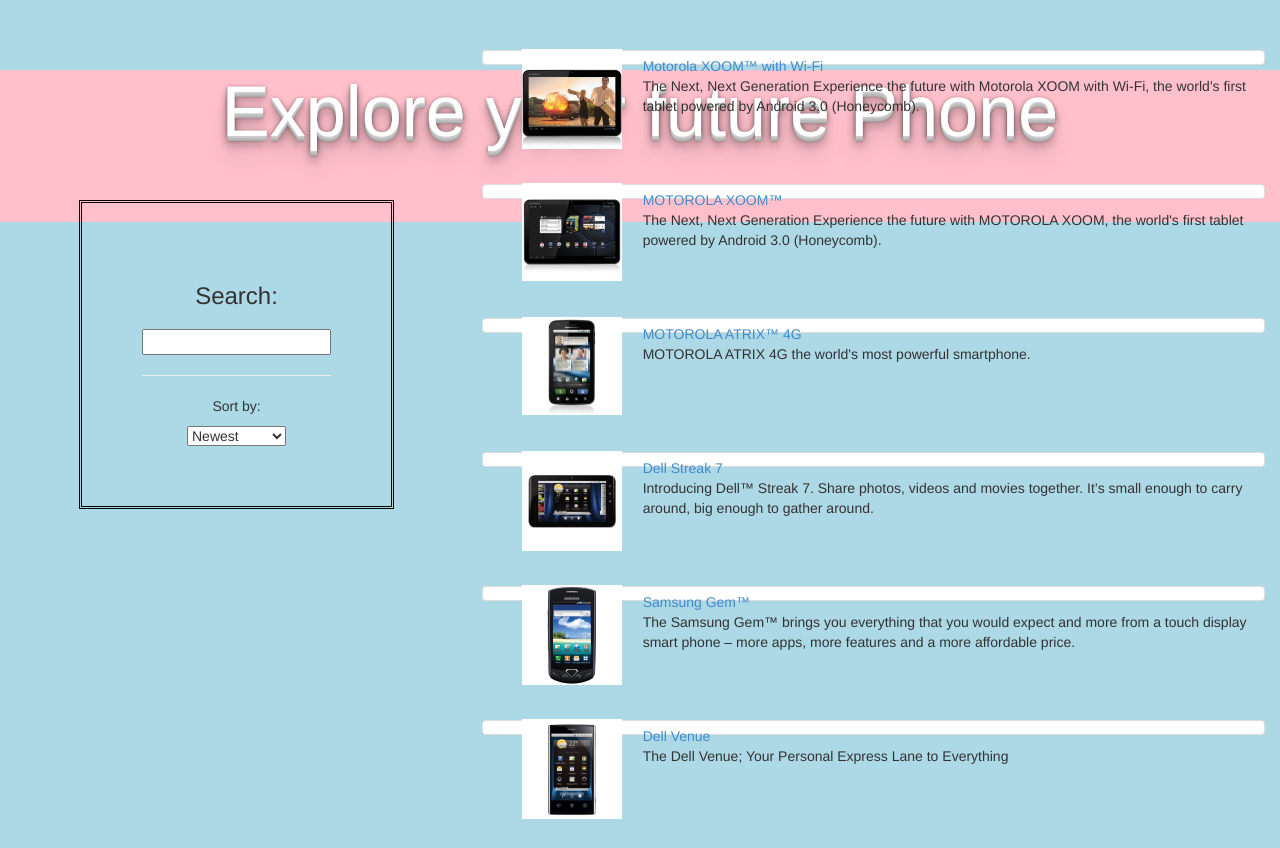
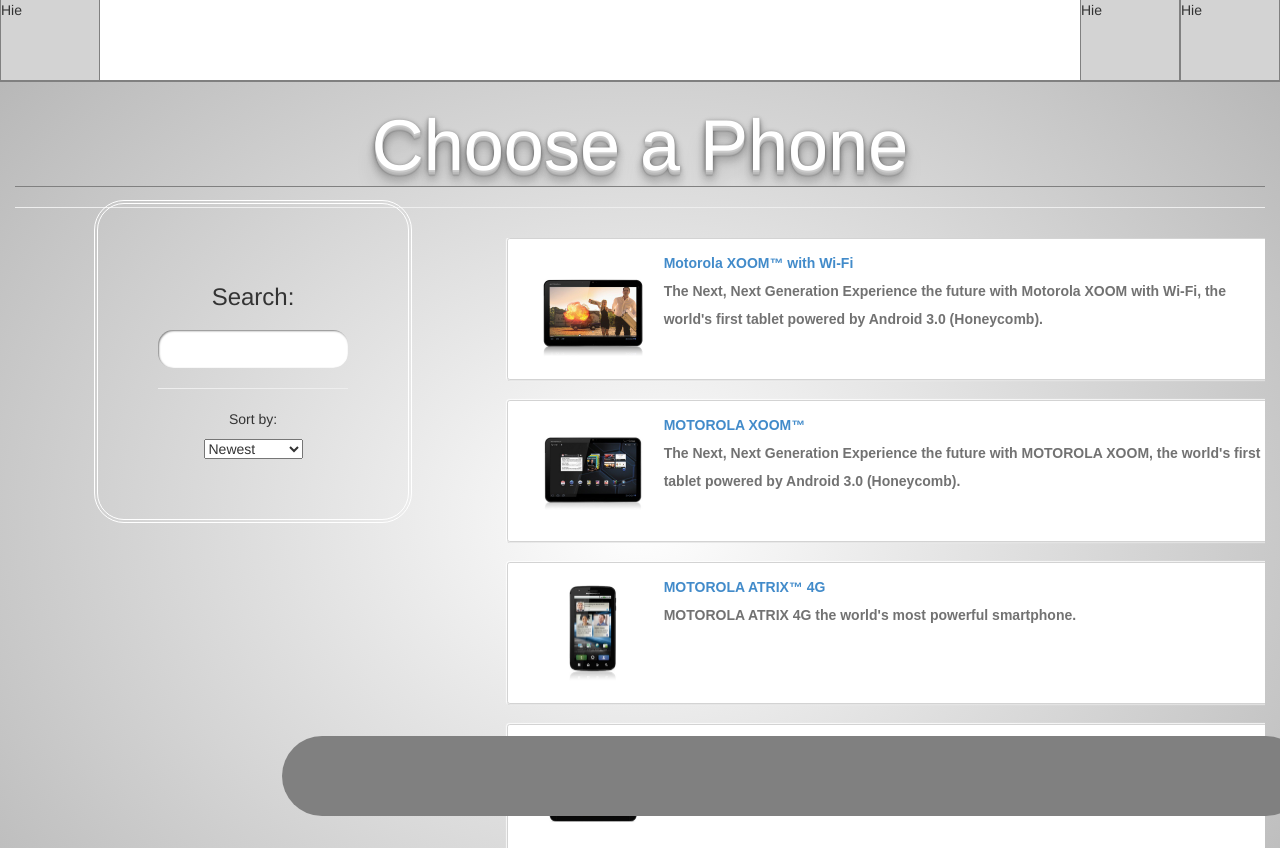
Before and after one commit to mondo989/Modified-angular-tutorial, a website: page app/index.html in a window 1280 px wide. Shown: the top 848 px of the page. Drawn offline with Linux system fonts and the light colour scheme; files whose address does not match are found by name.

Commit message:
Styled changes to Angular

```diff
--- a/app/css/app.css
+++ b/app/css/app.css
@@ -3,31 +3,25 @@
 
 
 body {
-  padding: 50px 0;
+  overflow-x: none;
   width: 100%;
-  background-color: lightblue;
-
+  background: rgb(255,255,255); /* Old browsers */
+    background: -moz-radial-gradient(center, ellipse cover,  rgba(255,255,255,1) 0%, rgba(178,178,178,1) 100%); /* FF3.6+ */
+    background: -webkit-gradient(radial, center center, 0px, center center, 100%, color-stop(0%,rgba(255,255,255,1)), color-stop(100%,rgba(178,178,178,1))); /* Chrome,Safari4+ */
+    background: -webkit-radial-gradient(center, ellipse cover,  rgba(255,255,255,1) 0%,rgba(178,178,178,1) 100%); /* Chrome10+,Safari5.1+ */
+    background: -o-radial-gradient(center, ellipse cover,  rgba(255,255,255,1) 0%,rgba(178,178,178,1) 100%); /* Opera 12+ */
+    background: -ms-radial-gradient(center, ellipse cover,  rgba(255,255,255,1) 0%,rgba(178,178,178,1) 100%); /* IE10+ */
+    background: radial-gradient(ellipse at center,  rgba(255,255,255,1) 0%,rgba(178,178,178,1) 100%); /* W3C */
+    filter: progid:DXImageTransform.Microsoft.gradient( startColorstr='#ffffff', endColorstr='#b2b2b2',GradientType=1 ); /* IE6-9 fallback on horizontal gradient */
 }
 
 h1 {
   text-align: center;
-  margin-bottom: 20px;
-  padding-bottom: 70px;
    border-bottom: 1px solid gray;
    font-variant: small-caps;
-
-background: pink;
-
-
    overflow: hidden;
-
-   -webkit-box-sizing: content-box;
-  -moz-box-sizing: content-box;
-  box-sizing: content-box;
-  cursor: pointer;
-  border: none;
   font: normal normal normal 72px/normal Helvetica, sans-serif;
-  color: rgba(255,255,255,1);
+  color: white;
 
   -o-text-overflow: clip;
   text-overflow: clip;
@@ -45,11 +39,33 @@
   margin: 20px 0;
 }
 
+.row {
+  width: 100%;
+}
+
+.top-header-row {
+  background: white;
+  width: 100%;
+  margin-bottom: 2px;
+  border-bottom: 2px solid gray;
+
+}
+
+.bottom-main-row {
+  position: fixed;
+  background: gray;
+  bottom: -2%;
+  right: -2%;
+  width: 80%;
+
+  height: 80px;
+  border-radius: 60px;
+
+
+}
+
 .holder {
-  position: fixed;
   margin: 0 auto;
-  left: 0;
-  right: 0;
 }
 
 .left-box-fixed {
@@ -61,20 +77,43 @@
   background: transparent;
   text-align: center;
   padding: 60px;
-   border: 3px double black;
+
+}
+
+.left-box-style{
+
+  border: 4.3px double white;
+
+  background-color: transparent;
+  border-radius: 30px;
+
 }
 
 .left-box {
 
-display: none;
+  display: none;
+  position: relative;
   top: 0;
   margin-left: 30px;
-  background: transparent;
+  margin-top: 30px;
+
   text-align: center;
-  padding: 70px;
-   border: 3px double black;
 }
 
+.nav-box {
+  width: 100px;
+  height: 80px;
+  background: lightgray;
+  border-left: 1px solid gray;
+  border-right: 1px solid gray;
+}
+
+.overflow {
+  margin-top: 10px;
+  height: 800px;
+  -ms-overflow-y: scroll;
+       overflow-y: scroll;
+}
 
 .phone-images {
   width: 450px;
@@ -89,6 +128,10 @@
   list-style: none;
 }
 
+.row {
+  margin: 0;
+}
+
 .thumb {
   float: left;
   margin: -0.5em 1.5em 2.5em 2.5em;
@@ -98,10 +141,67 @@
 }
 
 .phones li {
+  margin-left: 20px;
+  display: inline-block;
   clear: both;
-  height: 15px;
-  padding-top: 5px;
+  width: 100%;
+  height: 120px;
+  padding: 10px 0;
+  border-radius: 10px;
+
+
+  -webkit-box-sizing: content-box;
+  -moz-box-sizing: content-box;
+  box-sizing: content-box;
+
+
+  border: 1px solid rgba(211,211,211,1);
+  -webkit-border-radius: 0.2em;
+  font: normal normal bold 1em/2em Arial, Helvetica, sans-serif;
+  color: rgba(114,114,114,1);
+  -o-text-overflow: clip;
+  text-overflow: clip;
+
+  background: white;
+  -webkit-box-shadow: 0 0 1px 1px rgba(255,255,255,0.8) , 0 1px 0 0 rgba(0,0,0,0.298039) ;
+  box-shadow: 0 0 1px 1px rgba(255,255,255,0.8) , 0 1px 0 0 rgba(0,0,0,0.298039) ;
+  text-shadow: 0 1px 0 rgba(255,255,255,0.8) ;
+  -webkit-transition: all 200ms cubic-bezier(0.42, 0, 0.58, 1) 10ms;
+  -moz-transition: all 200ms cubic-bezier(0.42, 0, 0.58, 1) 10ms;
+  -o-transition: all 200ms cubic-bezier(0.42, 0, 0.58, 1) 10ms;
+  transition: all 200ms cubic-bezier(0.42, 0, 0.58, 1) 10ms;
 }
+
+.phones li:hover {
+  cursor: pointer;
+  border: 1px solid rgba(178,178,178,1);
+  color: rgba(76,76,76,1);
+  -webkit-box-shadow: 0 0 1px 1px rgba(255,255,255,0.8) inset, 0 1px 0 0 rgba(0,0,0,0.298039) ;
+  box-shadow: 0 0 1px 1px rgba(255,255,255,0.8) inset, 0 1px 0 0 rgba(0,0,0,0.298039) ;
+}
+
+.phones li:active {
+  position: relative;
+  cursor: default;
+  top: 1px;
+  border: 1px solid rgba(211,211,211,1);
+  color: rgba(114,114,114,1);
+  background: rgba(247,247,247,1);
+  -webkit-box-shadow: 0 0 1px 1px rgba(255,255,255,0.8) inset, 0 1px 0 0 rgba(0,0,0,0.298039) inset;
+  box-shadow: 0 0 1px 1px rgba(255,255,255,0.8) inset, 0 1px 0 0 rgba(0,0,0,0.298039) inset;
+  -webkit-transition: none;
+  -moz-transition: none;
+  -o-transition: none;
+  transition: none;
+
+}
+
+.phone-listing a{
+
+  margin-top: 10px
+}
+
+
 
 /** Detail View **/
 img.phone {
@@ -176,6 +276,80 @@
 
   .left-box {
     display: block;
+    height: 200px;
   }
 
+.bottom-main-row {
+  display: none;
 }
+
+
+  .overflow {
+  margin-top: 10px;
+  }
+
+.overflow {
+  margin-top: 10px;
+  min-height: 90%;
+  -ms-overflow-y: scroll;
+       overflow-y: scroll;
+}
+
+
+}
+
+
+
+
+
+.button {
+  display: inline-block;
+  -webkit-box-sizing: border-box;
+  -moz-box-sizing: border-box;
+  box-sizing: border-box;
+  width: 190px;
+  height: 38px;
+  cursor: pointer;
+  top: 0;
+  right: 0;
+  bottom: 0;
+  left: 0;
+  padding: 0 20px;
+  overflow: hidden;
+  border: none;
+  -webkit-border-radius: 21px;
+
+  border-radius: 15px;
+  font: normal normal normal 20px/normal "Antic", Helvetica, sans-serif;
+  color: black;
+  text-decoration: normal;
+  -o-text-overflow: ellipsis;
+  text-overflow: ellipsis;
+  background: white;
+  -webkit-box-shadow: 1px 1px 2px 0 rgba(0,0,0,0.5) inset;
+  box-shadow: 1px 1px 2px 0 rgba(0,0,0,0.5) inset;
+  -webkit-transition: all 502ms cubic-bezier(0.68, -0.75, 0.265, 1.75);
+  -moz-transition: all 502ms cubic-bezier(0.68, -0.75, 0.265, 1.75);
+  -o-transition: all 502ms cubic-bezier(0.68, -0.75, 0.265, 1.75);
+  transition: all 502ms cubic-bezier(0.68, -0.75, 0.265, 1.75);
+}
+
+.button:hover {
+  color: black;
+  background: white;
+  -webkit-transition: all 500ms cubic-bezier(0.68, -0.75, 0.265, 1.75);
+  -moz-transition: all 500ms cubic-bezier(0.68, -0.75, 0.265, 1.75);
+  -o-transition: all 500ms cubic-bezier(0.68, -0.75, 0.265, 1.75);
+  transition: all 500ms cubic-bezier(0.68, -0.75, 0.265, 1.75);
+}
+
+.button:focus {
+  width: 200px;
+  cursor: default;
+
+  color: black;
+  -webkit-transition: all 601ms cubic-bezier(0.68, -0.75, 0.265, 1.75);
+  -moz-transition: all 601ms cubic-bezier(0.68, -0.75, 0.265, 1.75);
+  -o-transition: all 601ms cubic-bezier(0.68, -0.75, 0.265, 1.75);
+  transition: all 601ms cubic-bezier(0.68, -0.75, 0.265, 1.75);
+}
--- a/app/partials/phone-list.html
+++ b/app/partials/phone-list.html
@@ -1,10 +1,37 @@
+
+<div class="top-header-row">
+      <div class="row">
+        <span class="pull-left nav-box">
+          Hie
+        </span>
+            <span class="pull-right nav-box">
+              Hie
+            </span>
+              <span class="pull-right nav-box">
+              Hie
+            </span>
+      </div>
+</div>
+
 <div class="container-fluid">
   <div class="row">
     <div class="holder">
-    <h1>Explore your future Phone</h1>
+    <h1>Choose a Phone</h1>
+    <hr>
     </div>
     <div class="col-md-3 ">
-      <div class="left-box-fixed">
+      <div class="left-box-fixed left-box-style">
+      <!--Sidebar content-->
+          <h3>Search:</h3> <input class="button" ng-model="query">
+          <hr>
+          <p class="sort-font">Sort by:</p>
+          <select ng-model="orderProp">
+            <option value="name">Alphabetical</option>
+            <option value="age">Newest</option>
+          </select>
+        </div>
+
+      <div class="left-box left-box-style">
       <!--Sidebar content-->
           <h3>Search:</h3> <input ng-model="query">
           <hr>
@@ -14,25 +41,11 @@
             <option value="age">Newest</option>
           </select>
         </div>
-
-      <div class="left-box">
-      <!--Sidebar content-->
-          <h3>Search:</h3> <input ng-model="query">
-          <hr>
-          <p class="sort-font">Sort by:</p>
-          <select ng-model="orderProp">
-            <option value="name">Alphabetical</option>
-            <option value="age">Newest</option>
-          </select>
-        </div>
-
-
     </div>
 
     <div class="col-md-1"></div>
-    <div class="col-md-8">
+        <div class="col-md-8 overflow">
       <!--Body content-->
-
       <ul class="phones">
         <li ng-repeat="phone in phones | filter:query | orderBy:orderProp"
             class="thumbnail phone-listing">
@@ -43,5 +56,11 @@
       </ul>
 
     </div>
+
+ <div class="bottom-main-row">
+
+  </row>
+
+
   </div>
 </div>
```
Also changed, not shown: app/partials/phone-detail.html (+15 -0 lines).
